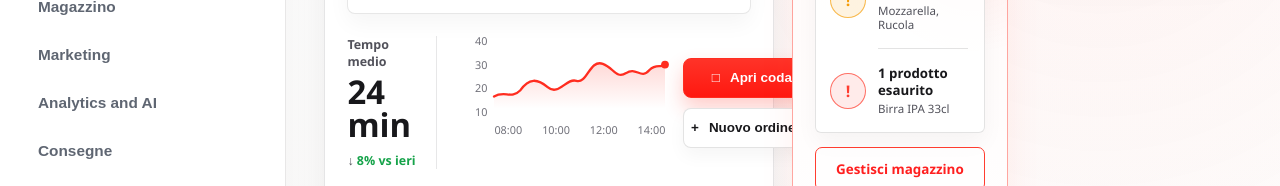
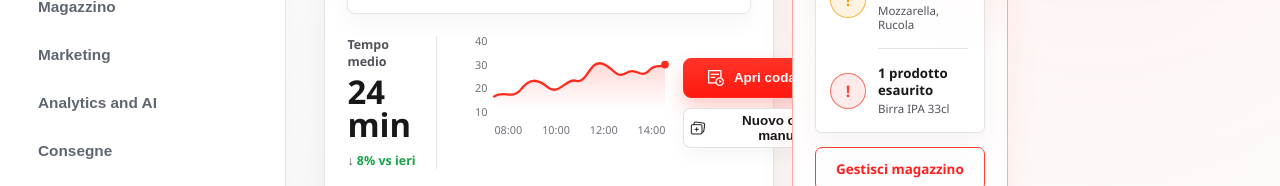
Before and after one commit to kremisi-com/pizzaos, a Next.js app in the folder apps/admin/: page / in a window 1280 px wide. Shown: the part 256-442 px from the top of the page. Built offline with nearby package versions, Linux system fonts and the light colour scheme; a web font is replaced by a local one.

Commit message:
feat(admin): add live order action icons
Add the provided queue and manual-order icons to the Ordini Live action buttons.

Use CSS filters so the primary action icon renders white on red and the secondary action icon matches the dark text treatment.

```diff
--- a/apps/admin/src/features/home/components/admin-shell.module.css
+++ b/apps/admin/src/features/home/components/admin-shell.module.css
@@ -393,6 +393,13 @@
   transform: translateY(-1px);
 }
 
+.liveOrdersActions img {
+  display: block;
+  width: 16px;
+  height: 16px;
+  object-fit: contain;
+}
+
 .liveOrdersPrimaryAction {
   border: 1px solid #ff2d20;
   color: #ffffff;
@@ -400,11 +407,19 @@
   box-shadow: 0 10px 20px rgba(255, 45, 32, 0.24);
 }
 
+.liveOrdersPrimaryAction img {
+  filter: invert(100%);
+}
+
 .liveOrdersSecondaryAction {
   border: 1px solid rgba(24, 24, 27, 0.12);
   color: #18181b;
   background: #ffffff;
   box-shadow: 0 8px 18px rgba(24, 24, 27, 0.04);
+}
+
+.liveOrdersSecondaryAction img {
+  filter: invert(8%) sepia(7%) saturate(1227%) hue-rotate(202deg) brightness(98%) contrast(91%);
 }
 
 .quickActionsCard {
--- a/apps/admin/src/features/home/components/admin-shell.tsx
+++ b/apps/admin/src/features/home/components/admin-shell.tsx
@@ -187,7 +187,13 @@ function LiveOrdersSummaryCard(
             onClick={props.onOpenOrders}
             type="button"
           >
-            <span aria-hidden="true">□</span>
+            <Image
+              alt=""
+              aria-hidden="true"
+              height={16}
+              src="/images/live-orders/queue.png"
+              width={16}
+            />
             Apri coda ordini
           </button>
           <button
@@ -197,7 +203,13 @@ function LiveOrdersSummaryCard(
             }
             type="button"
           >
-            <span aria-hidden="true">+</span>
+            <Image
+              alt=""
+              aria-hidden="true"
+              height={16}
+              src="/images/live-orders/manual-order.png"
+              width={16}
+            />
             Nuovo ordine manuale
           </button>
         </div>
```
Also changed, not shown: apps/admin/public/images/live-orders/manual-order.png (added), apps/admin/public/images/live-orders/queue.png (added).
